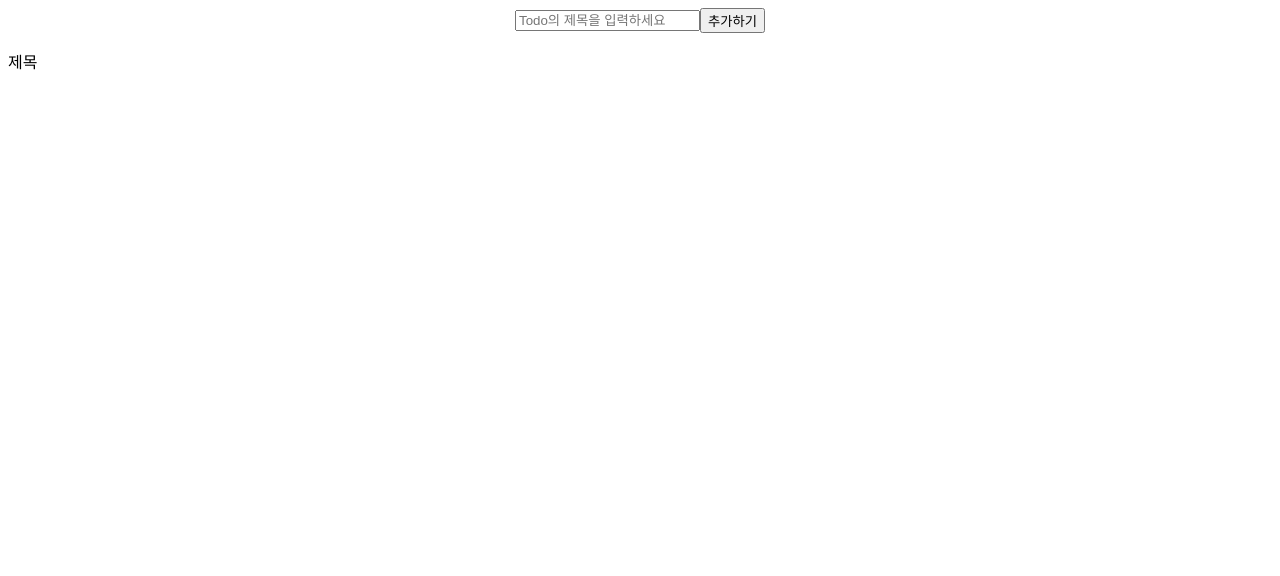
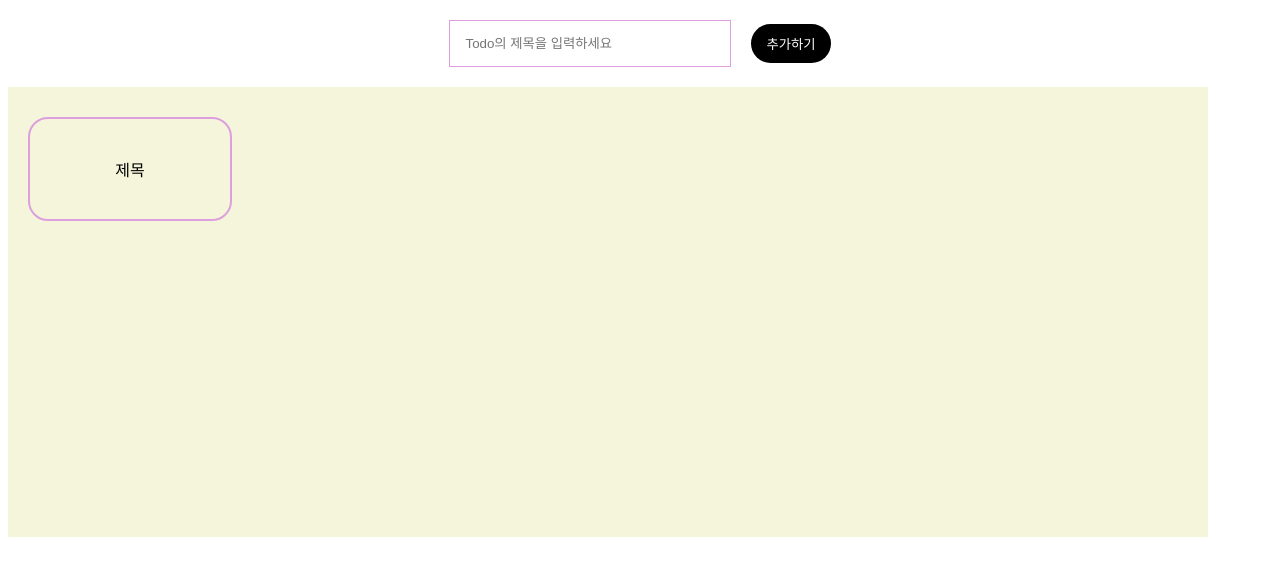
Before and after one commit to YS739/React_SpartaClass_Redux_TodoList, a React (Create React App) app: page / in a window 1280 px wide. Shown: the top 576 px of the page. Built offline with nearby package versions, Linux system fonts and the light colour scheme.

Commit message:
used styled components

```diff
--- a/src/App.js
+++ b/src/App.js
@@ -1,11 +1,61 @@
 import { useSelector } from "react-redux";
 import styled from "styled-components";
 
-const InputBox = styled.div`
+const InputContainer = styled.div`
+  width: 95%;
+  max-width: 1200px;
   display: flex;
   flex-direction: row;
   justify-content: center;
   align-items: center;
+  margin: 20px auto;
+`;
+
+const InputBox = styled.input`
+  width: 250px;
+  padding: 15px;
+  border: 1px solid plum;
+
+  :hover {
+    border: 2px solid blue;
+  }
+`;
+
+const AddBtn = styled.button`
+  border: none;
+  border-radius: 20px;
+  padding: 10px 15px;
+  margin-left: 20px;
+
+  background-color: black;
+  color: white;
+
+  cursor: pointer;
+`;
+
+const TodoListContainer = styled.div`
+  width: 95%;
+  max-width: 1200px;
+  height: 450px;
+
+  display: flex;
+  flex-direction: row;
+  overflow-y: scroll;
+
+  background-color: beige;
+`;
+
+const TodoCard = styled.span`
+  width: 200px;
+  height: 100px;
+  display: flex;
+  justify-content: center;
+  align-items: center;
+  margin-left: 20px;
+  margin-top: 30px;
+
+  border: 2px solid plum;
+  border-radius: 20px;
 `;
 
 const App = () => {
@@ -13,15 +63,15 @@ const App = () => {
   console.log(todoStore);
   return (
     <div>
-      <InputBox>
-        <input type="text" placeholder="Todo의 제목을 입력하세요" />
-        <button>추가하기</button>
-      </InputBox>
-      <div>
-        <div>
+      <InputContainer>
+        <InputBox type="text" placeholder="Todo의 제목을 입력하세요" />
+        <AddBtn>추가하기</AddBtn>
+      </InputContainer>
+      <TodoListContainer>
+        <TodoCard>
           <p>제목</p>
-        </div>
-      </div>
+        </TodoCard>
+      </TodoListContainer>
     </div>
   );
 };
```
